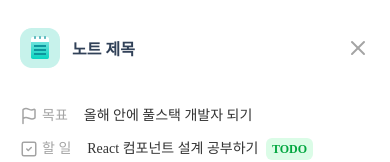
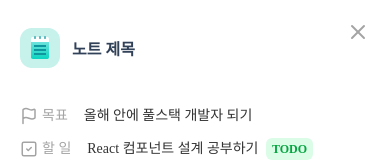
Before and after one commit to slidtodo/frontend, a Next.js app: page /goal/1/note/1 in a window 390 px wide. Shown: the top 162 px of the page. Built offline with nearby package versions, Linux system fonts and the light colour scheme.

Commit message:
refactor: 레이아웃에 NoteCloseButton 추가

```diff
--- a/src/app/(main)/goal/[goalId]/note/[noteId]/layout.tsx
+++ b/src/app/(main)/goal/[goalId]/note/[noteId]/layout.tsx
@@ -1,12 +1,42 @@
-import clsx from "clsx";
+// import clsx from "clsx";
+
+// export default function NoteDetailLayout({ children }: { children: React.ReactNode }) {
+//   return (
+//     <div className={clsx(
+//       'fixed inset-0 z-50 bg-white overflow-y-auto',
+//       'lg:inset-y-0 lg:left-auto lg:right-0 lg:w-[744px] lg:animate-slide-in-right lg:shadow-[-4px_0_24px_rgba(0,0,0,0.1)] lg:rounded-l-[40px]',
+//     )}>
+//       {children}
+//     </div>
+//   );
+// }
+// layout.tsx
+'use client';
+
+import { useState } from 'react';
+import { useRouter } from 'next/navigation';
+import clsx from 'clsx';
+import NoteCloseButton from '@/features/goal/note/components/NoteEditor/EditorTitle/NoteCloseButton';
 
 export default function NoteDetailLayout({ children }: { children: React.ReactNode }) {
+  const router = useRouter();
+  const [closing, setClosing] = useState(false);
+
+  const handleClose = () => {
+    setClosing(true);
+    setTimeout(() => router.back(), 280);
+  };
+
   return (
-    <div className={clsx(
-      'fixed inset-0 z-50 bg-white overflow-y-auto',
-      'lg:inset-y-0 lg:left-auto lg:right-0 lg:w-[744px] lg:animate-slide-in-right lg:shadow-[-4px_0_24px_rgba(0,0,0,0.1)] lg:rounded-l-[40px]',
-    )}>
+    <div
+      className={clsx(
+        'fixed inset-0 z-50 overflow-y-auto bg-white',
+        'lg:inset-y-0 lg:right-0 lg:left-auto lg:w-[744px] lg:rounded-l-[40px]',
+        closing ? 'lg:animate-slide-out-right' : 'lg:animate-slide-in-right',
+      )}
+    >
       {children}
+      <NoteCloseButton onClose={handleClose} />
     </div>
   );
 }
--- a/src/features/goal/note/components/NoteEditor/EditorTitle/NoteCloseButton/index.tsx
+++ b/src/features/goal/note/components/NoteEditor/EditorTitle/NoteCloseButton/index.tsx
@@ -1,24 +1,11 @@
 'use client';
 
-import { useRouter } from 'next/navigation';
 import { XIcon } from 'lucide-react';
-import { useState } from 'react';
 
-export default function NoteCloseButton() {
-  const router = useRouter();
-  const [closing, setClosing] = useState(false);
-
-  const handleClose = () => {
-    setClosing(true);
-    setTimeout(() => router.back(), 300);
-  };
-
+export default function NoteCloseButton({ onClose }: { onClose: () => void }) {
   return (
-    <>
-      {closing && <div className="animate-slide-out-right fixed inset-0 z-[200] bg-white" />}
-      <button type="button" onClick={handleClose} className="cursor-pointer">
-        <XIcon size={24} className="stroke-[#A4A4A4]" />
-      </button>
-    </>
+    <button type="button" onClick={onClose} className="absolute top-5 right-5 cursor-pointer md:top-10 md:right-10">
+      <XIcon size={24} className="stroke-[#A4A4A4]" />
+    </button>
   );
 }
--- a/src/features/goal/note/components/NoteEditor/EditorTitle/index.tsx
+++ b/src/features/goal/note/components/NoteEditor/EditorTitle/index.tsx
@@ -11,7 +11,6 @@ type EditorTitleProps = {
 };
 
 export default function EditorTitle({ title, onChange, readOnly = false }: EditorTitleProps) {
-
   return (
     <section className="flex w-full items-center justify-between gap-3 pb-[30px]">
       <Image src={noteIcon} width={40} height={40} alt="노트 아이콘" className="shrink-0" />
@@ -29,12 +28,10 @@ export default function EditorTitle({ title, onChange, readOnly = false }: Edito
         )}
       />
       {/* readOnly일 때 글자수 카운터 숨기고 x 표시 */}
-      {!readOnly ? (
+      {!readOnly && (
         <p className="shrink-0 text-right text-xs font-medium text-slate-500">
           {title.length}/<span className="text-[#EF6C00]">30</span>
         </p>
-      ) : (
-        <NoteCloseButton/>
       )}
     </section>
   );
```
